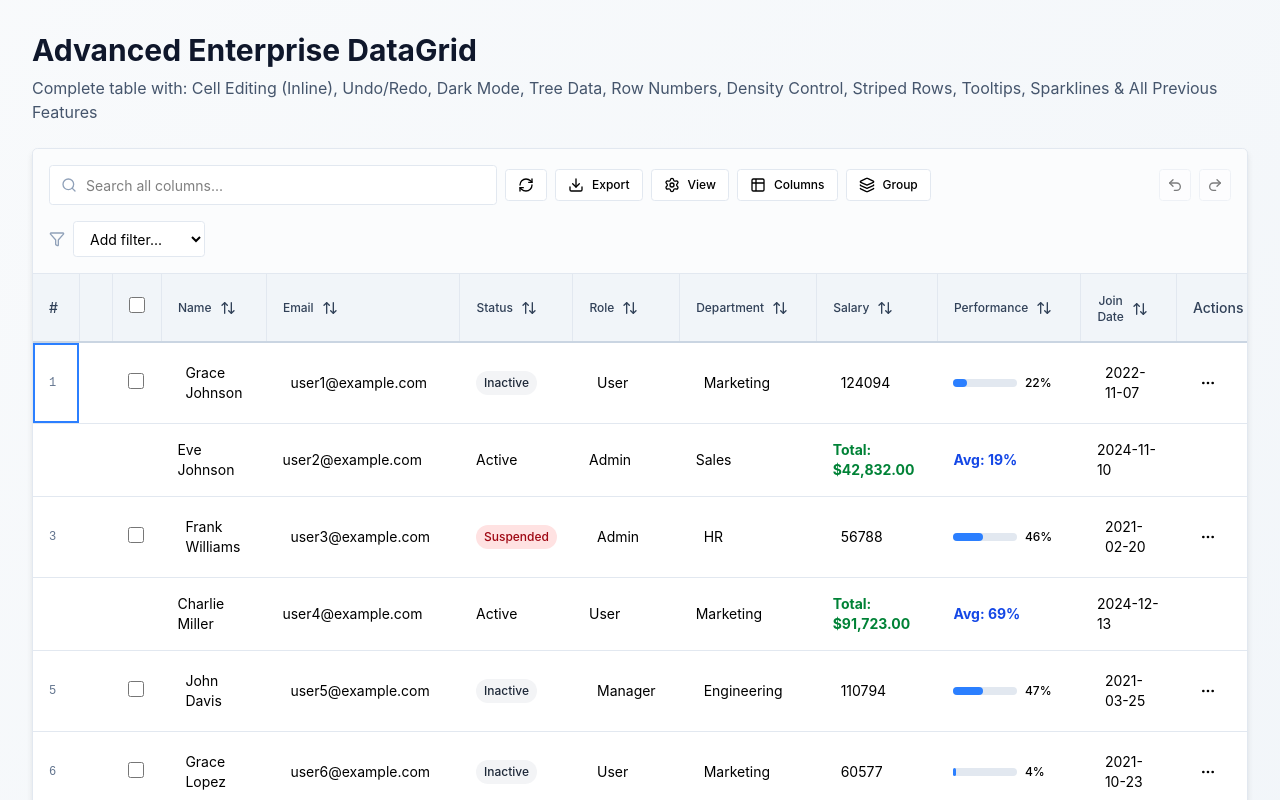
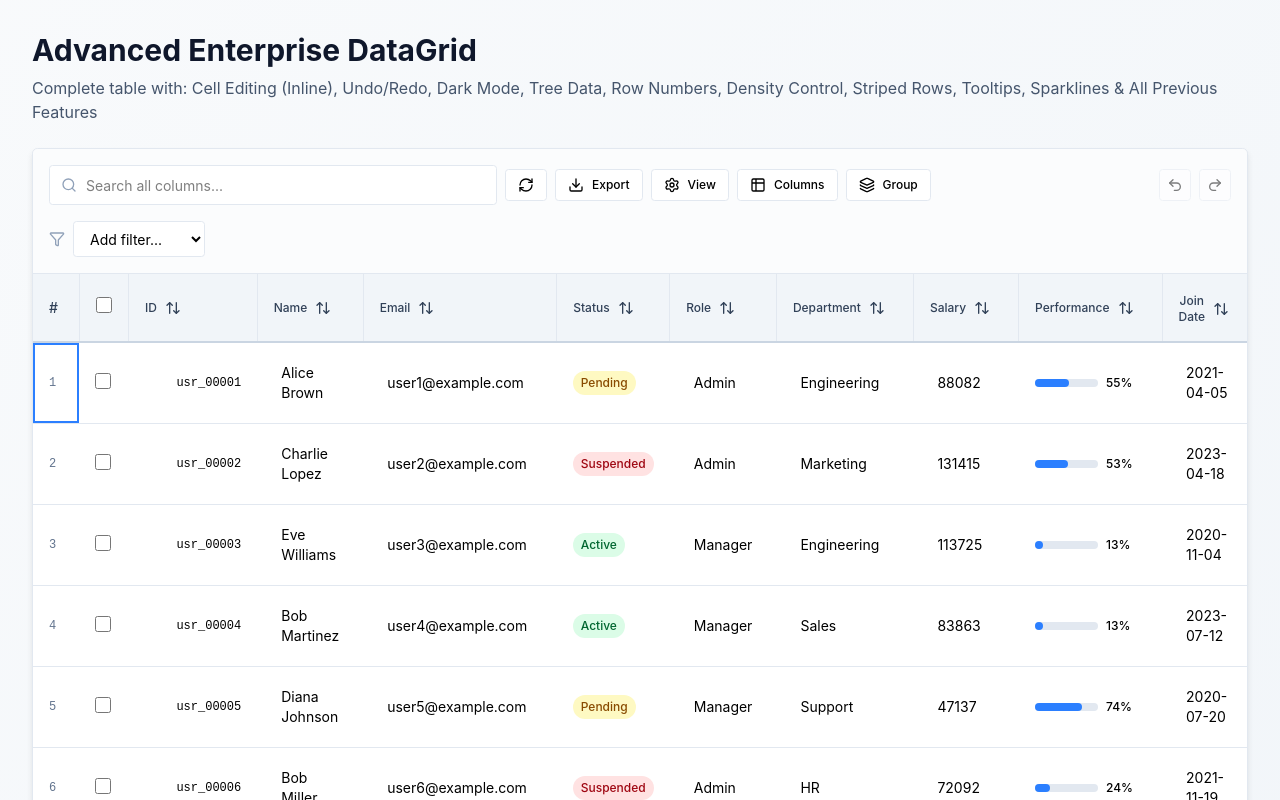
Before and after one commit to 2102ankit/nimbus, a React (Vite) app: page / in a window 1280 px wide. Shown: the top 800 px of the page. Built offline with nearby package versions, Linux system fonts and the light colour scheme.

Commit message:
v4: Fixes & features

```diff
--- a/src/Table.jsx
+++ b/src/Table.jsx
@@ -48,21 +48,32 @@ import {
   X
 } from "lucide-react";
 import { AnimatePresence, motion } from "motion/react";
-import React from "react";
+import {
+  Children,
+  cloneElement,
+  createContext,
+  forwardRef,
+  Fragment,
+  useContext,
+  useEffect,
+  useMemo,
+  useRef,
+  useState,
+} from "react";
 
 // ============ THEME CONTEXT ============
-const ThemeContext = React.createContext();
+const ThemeContext = createContext();
 
 const useTheme = () => {
-  const context = React.useContext(ThemeContext);
+  const context = useContext(ThemeContext);
   if (!context) throw new Error("useTheme must be used within ThemeProvider");
   return context;
 };
 
 const ThemeProvider = ({ children }) => {
-  const [isDark, setIsDark] = React.useState(false);
-  const [density, setDensity] = React.useState("normal"); // compact, normal, comfortable
-  const [stripedRows, setStripedRows] = React.useState(false);
+  const [isDark, setIsDark] = useState(false);
+  const [density, setDensity] = useState("normal"); // compact, normal, comfortable
+  const [stripedRows, setStripedRows] = useState(false);
 
   const toggleDark = () => setIsDark(!isDark);
   const toggleStripes = () => setStripedRows(!stripedRows);
@@ -85,8 +96,8 @@ const ThemeProvider = ({ children }) => {
 
 // ============ EDIT HISTORY ============
 const useEditHistory = () => {
-  const [history, setHistory] = React.useState([]);
-  const [currentIndex, setCurrentIndex] = React.useState(-1);
+  const [history, setHistory] = useState([]);
+  const [currentIndex, setCurrentIndex] = useState(-1);
 
   const addEdit = (edit) => {
     const newHistory = history.slice(0, currentIndex + 1);
@@ -152,8 +163,7 @@ const Button = ({
   );
 };
 
-const Input = React.forwardRef(
-  ({ className = "", type = "text", ...props }, ref) => {
+const Input = forwardRef(({ className = "", type = "text", ...props }, ref) => {
   const { isDark } = useTheme();
   return (
     <input
@@ -167,12 +177,11 @@ const Input = React.forwardRef(
       {...props}
     />
   );
-  }
-);
+});
 
 const Checkbox = ({ checked, onCheckedChange, indeterminate, ...props }) => {
-  const ref = React.useRef(null);
-  React.useEffect(() => {
+  const ref = useRef(null);
+  useEffect(() => {
     if (ref.current) ref.current.indeterminate = indeterminate;
   }, [indeterminate]);
   return (
@@ -188,9 +197,9 @@ const Checkbox = ({ checked, onCheckedChange, indeterminate, ...props }) => {
 };
 
 const Dropdown = ({ children }) => {
-  const [open, setOpen] = React.useState(false);
-  const ref = React.useRef(null);
-  React.useEffect(() => {
+  const [open, setOpen] = useState(false);
+  const ref = useRef(null);
+  useEffect(() => {
     const handleClickOutside = (e) => {
       if (ref.current && !ref.current.contains(e.target)) setOpen(false);
     };
@@ -199,15 +208,15 @@ const Dropdown = ({ children }) => {
   }, [open]);
   return (
     <div ref={ref} className="relative">
-      {React.Children.map(children, (child) =>
-        React.cloneElement(child, { open, setOpen })
+      {Children.map(children, (child) =>
+        cloneElement(child, { open, setOpen })
       )}
     </div>
   );
 };
 
 const DropdownTrigger = ({ children, open, setOpen }) =>
-  React.cloneElement(children, {
+  cloneElement(children, {
     onClick: (e) => {
       e.stopPropagation();
       setOpen(!open);
@@ -255,10 +264,10 @@ const DropdownSeparator = () => {
 
 // ============ CELL EDITORS ============
 const TextEditor = ({ value, onChange, onComplete }) => {
-  const [val, setVal] = React.useState(value);
-  const ref = React.useRef(null);
-
-  React.useEffect(() => {
+  const [val, setVal] = useState(value);
+  const ref = useRef(null);
+
+  useEffect(() => {
     ref.current?.focus();
     ref.current?.select();
   }, []);
@@ -288,10 +297,10 @@ const TextEditor = ({ value, onChange, onComplete }) => {
 };
 
 const NumberEditor = ({ value, onChange, onComplete }) => {
-  const [val, setVal] = React.useState(value);
-  const ref = React.useRef(null);
-
-  React.useEffect(() => {
+  const [val, setVal] = useState(value);
+  const ref = useRef(null);
+
+  useEffect(() => {
     ref.current?.focus();
     ref.current?.select();
   }, []);
@@ -322,9 +331,9 @@ const NumberEditor = ({ value, onChange, onComplete }) => {
 };
 
 const SelectEditor = ({ value, options, onChange, onComplete }) => {
-  const ref = React.useRef(null);
-
-  React.useEffect(() => {
+  const ref = useRef(null);
+
+  useEffect(() => {
     ref.current?.focus();
   }, []);
 
@@ -351,10 +360,10 @@ const SelectEditor = ({ value, options, onChange, onComplete }) => {
 };
 
 const DateEditor = ({ value, onChange, onComplete }) => {
-  const [val, setVal] = React.useState(value);
-  const ref = React.useRef(null);
-
-  React.useEffect(() => {
+  const [val, setVal] = useState(value);
+  const ref = useRef(null);
+
+  useEffect(() => {
     ref.current?.focus();
   }, []);
 
@@ -392,8 +401,8 @@ const EditableCell = ({
   editorType = "text",
   options = [],
 }) => {
-  const [isEditing, setIsEditing] = React.useState(false);
-  const [cellValue, setCellValue] = React.useState(value);
+  const [isEditing, setIsEditing] = useState(false);
+  const [cellValue, setCellValue] = useState(value);
 
   const handleComplete = () => setIsEditing(false);
 
@@ -527,9 +536,9 @@ const EnhancedToolbar = ({
     stripedRows,
     toggleStripes,
   } = useTheme();
-  const [filterColumn, setFilterColumn] = React.useState("");
-  const [filterValue, setFilterValue] = React.useState("");
-  const [searchTimeout, setSearchTimeout] = React.useState(null);
+  const [filterColumn, setFilterColumn] = useState("");
+  const [filterValue, setFilterValue] = useState("");
+  const [searchTimeout, setSearchTimeout] = useState(null);
 
   const filterableColumns = columns.filter(
     (c) => c.enableColumnFilter !== false
@@ -553,7 +562,7 @@ const EnhancedToolbar = ({
     const rows = table.getFilteredRowModel().rows.map((r) => r.original);
     const cols = table
       .getVisibleLeafColumns()
-      .filter((c) => !["select", "actions", "expand", "rowNum"].includes(c.id));
+      .filter((c) => !["select", "actions", "rowNum"].includes(c.id));
     onExport(format, rows, cols);
   };
 
@@ -713,7 +722,7 @@ const EnhancedToolbar = ({
               .filter(
                 (c) =>
                   c.enableGrouping !== false &&
-                  !["select", "actions", "expand", "rowNum"].includes(c.id)
+                  !["select", "actions", "rowNum", "id"].includes(c.id)
               )
               .map((col) => {
                 const isGrouped = table.getState().grouping.includes(col.id);
@@ -1150,35 +1159,35 @@ const generateData = () => {
       .toISOString()
       .split("T")[0],
     performance: Math.floor(Math.random() * 100),
-    subRows:
-      Math.random() > 0.7
-        ? Array.from({ length: Math.floor(Math.random() * 3) + 1 }, (_, j) => ({
-            id: `usr_${String(i + 1).padStart(5, "0")}_${j}`,
-            name: `Sub ${first[Math.floor(Math.random() * first.length)]}`,
-            email: `sub${i + 1}_${j}@example.com`,
-            status: statuses[Math.floor(Math.random() * statuses.length)],
-            role: roles[Math.floor(Math.random() * roles.length)],
-            department: depts[Math.floor(Math.random() * depts.length)],
-            salary: Math.floor(Math.random() * 50000) + 30000,
-            joinDate: new Date(
-              2021 + Math.floor(Math.random() * 4),
-              Math.floor(Math.random() * 12),
-              Math.floor(Math.random() * 28)
-            )
-              .toISOString()
-              .split("T")[0],
-            performance: Math.floor(Math.random() * 100),
-          }))
-        : undefined,
+    // subRows:
+    //   Math.random() > 0.7
+    //     ? Array.from({ length: Math.floor(Math.random() * 3) + 1 }, (_, j) => ({
+    //         id: `usr_${String(i + 1).padStart(5, "0")}_${j}`,
+    //         name: `Sub ${first[Math.floor(Math.random() * first.length)]}`,
+    //         email: `sub${i + 1}_${j}@example.com`,
+    //         status: statuses[Math.floor(Math.random() * statuses.length)],
+    //         role: roles[Math.floor(Math.random() * roles.length)],
+    //         department: depts[Math.floor(Math.random() * depts.length)],
+    //         salary: Math.floor(Math.random() * 50000) + 30000,
+    //         joinDate: new Date(
+    //           2021 + Math.floor(Math.random() * 4),
+    //           Math.floor(Math.random() * 12),
+    //           Math.floor(Math.random() * 28)
+    //         )
+    //           .toISOString()
+    //           .split("T")[0],
+    //         performance: Math.floor(Math.random() * 100),
+    //       }))
+    //     : undefined,
   }));
 };
 
 // ============ MAIN COMPONENT ============
 function CompleteDataGrid() {
   const { isDark, density, stripedRows } = useTheme();
-  const [data, setData] = React.useState([]);
-  const [loading, setLoading] = React.useState(true);
-  const [globalFilter, setGlobalFilter] = React.useState("");
+  const [data, setData] = useState([]);
+  const [loading, setLoading] = useState(true);
+  const [globalFilter, setGlobalFilter] = useState("");
   const editHistory = useEditHistory();
 
   // Load preferences
@@ -1207,7 +1216,7 @@ function CompleteDataGrid() {
     }
   };
 
-  const [prefs, setPrefs] = React.useState(loadPrefs);
+  const [prefs, setPrefs] = useState(loadPrefs);
 
   const savePrefs = (newPrefs) => {
     const merged = { ...prefs, ...newPrefs };
@@ -1223,7 +1232,7 @@ function CompleteDataGrid() {
     }, 1000);
   };
 
-  React.useEffect(() => {
+  useEffect(() => {
     loadData();
   }, []);
 
@@ -1244,7 +1253,7 @@ function CompleteDataGrid() {
     );
   };
 
-  const columns = React.useMemo(
+  const columns = useMemo(
     () => [
       {
         id: "rowNum",
@@ -1258,28 +1267,8 @@ function CompleteDataGrid() {
         enableSorting: false,
         enableHiding: false,
         enableResizing: false,
-      },
-      {
-        id: "expand",
-        header: "",
-        cell: ({ row }) =>
-          row.getCanExpand() ? (
-            <button
-            onClick={() => row.toggleExpanded()}
-            className="p-1 hover:bg-slate-100 rounded"
-            >
-              {console.log(row)}
-              {row.getIsExpanded() ? (
-                <ChevronDown className="h-4 w-4" />
-              ) : (
-                <ChevronRightIcon className="h-4 w-4" />
-              )}
-            </button>
-          ) : null,
-        size: 50,
-        enableSorting: false,
-        enableHiding: false,
-        enableResizing: false,
+        enableGrouping: false,
+        enableColumnFilter: false,
       },
       {
         id: "select",
@@ -1300,6 +1289,35 @@ function CompleteDataGrid() {
         enableSorting: false,
         enableHiding: false,
         enableResizing: false,
+        enableGrouping: false,
+        enableColumnFilter: false,
+      },
+      {
+        accessorKey: "id",
+        id: "id",
+        header: "ID",
+        cell: ({ row, getValue }) => (
+          <div className="flex items-center gap-2">
+            {row.getCanExpand() ? (
+              <button
+                onClick={() => row.toggleExpanded()}
+                className="p-1 hover:bg-slate-100 dark:hover:bg-slate-700 rounded"
+              >
+                {row.getIsExpanded() ? (
+                  <ChevronDown className="h-4 w-4" />
+                ) : (
+                  <ChevronRightIcon className="h-4 w-4" />
+                )}
+              </button>
+            ) : (
+              <div className="w-6" />
+            )}
+            <span className="font-mono text-xs">{getValue()}</span>
+          </div>
+        ),
+        enableColumnFilter: true,
+        size: 150,
+        enableGrouping: false,
       },
       {
         accessorKey: "name",
@@ -1514,32 +1532,34 @@ function CompleteDataGrid() {
         : col.header,
   }));
 
-  const [sorting, setSorting] = React.useState(prefs.sorting);
-  const [columnFilters, setColumnFilters] = React.useState([]);
-  const [columnVisibility, setColumnVisibility] = React.useState(
+  const [sorting, setSorting] = useState(prefs.sorting);
+  const [columnFilters, setColumnFilters] = useState([]);
+  const [columnVisibility, setColumnVisibility] = useState(
     prefs.columnVisibility
   );
-  const [rowSelection, setRowSelection] = React.useState({});
-  const [columnOrder, setColumnOrder] = React.useState(prefs.columnOrder);
-  const [columnSizing, setColumnSizing] = React.useState(prefs.columnSizing);
-  const [columnPinning, setColumnPinning] = React.useState(prefs.columnPinning);
-  const [expanded, setExpanded] = React.useState({});
-  const [grouping, setGrouping] = React.useState([]);
+  const [rowSelection, setRowSelection] = useState({});
+  const [columnOrder, setColumnOrder] = useState(prefs.columnOrder);
+  const [columnSizing, setColumnSizing] = useState(prefs.columnSizing);
+  const [columnPinning, setColumnPinning] = useState(prefs.columnPinning);
+  const [expanded, setExpanded] = useState({});
+  const [grouping, setGrouping] = useState([]);
+
+  console.log(grouping);
 
   // Auto-save preferences
-  React.useEffect(() => {
+  useEffect(() => {
     savePrefs({ sorting });
   }, [sorting]);
-  React.useEffect(() => {
+  useEffect(() => {
     savePrefs({ columnVisibility });
   }, [columnVisibility]);
-  React.useEffect(() => {
+  useEffect(() => {
     savePrefs({ columnOrder });
   }, [columnOrder]);
-  React.useEffect(() => {
+  useEffect(() => {
     savePrefs({ columnSizing });
   }, [columnSizing]);
-  React.useEffect(() => {
+  useEffect(() => {
     savePrefs({ columnPinning });
   }, [columnPinning]);
 
@@ -1596,9 +1616,9 @@ function CompleteDataGrid() {
   });
 
   // Keyboard navigation
-  const [focusedCell, setFocusedCell] = React.useState({ row: 0, col: 0 });
-
-  React.useEffect(() => {
+  const [focusedCell, setFocusedCell] = useState({ row: 0, col: 0 });
+
+  useEffect(() => {
     const handleKeyDown = (e) => {
       const rows = table.getRowModel().rows;
       const columns = table.getVisibleLeafColumns();
@@ -1873,6 +1893,7 @@ function CompleteDataGrid() {
                 <tbody>
                   <AnimatePresence mode="popLayout">
                     {table.getRowModel().rows.map((row, idx) => {
+                      console.log(row);
                       const isGrouped = row.getIsGrouped();
                       const isStriped = stripedRows && idx % 2 === 1;
 
@@ -1929,6 +1950,55 @@ function CompleteDataGrid() {
                                   ({row.subRows.length}{" "}
                                   {row.subRows.length === 1 ? "item" : "items"})
                                 </span>
+
+                                {/* Show aggregations for grouped rows */}
+                                <div className="ml-auto flex gap-4 text-xs">
+                                  {row.subRows.length > 0 && (
+                                    <>
+                                      <span
+                                        className={
+                                          isDark
+                                            ? "text-green-400"
+                                            : "text-green-700"
+                                        }
+                                      >
+                                        Total Salary:{" "}
+                                        <strong>
+                                          {new Intl.NumberFormat("en-US", {
+                                            style: "currency",
+                                            currency: "USD",
+                                          }).format(
+                                            row.subRows.reduce(
+                                              (sum, r) =>
+                                                sum + (r.original.salary || 0),
+                                              0
+                                            )
+                                          )}
+                                        </strong>
+                                      </span>
+                                      <span
+                                        className={
+                                          isDark
+                                            ? "text-blue-400"
+                                            : "text-blue-700"
+                                        }
+                                      >
+                                        Avg Performance:{" "}
+                                        <strong>
+                                          {Math.round(
+                                            row.subRows.reduce(
+                                              (sum, r) =>
+                                                sum +
+                                                (r.original.performance || 0),
+                                              0
+                                            ) / row.subRows.length
+                                          )}
+                                          %
+                                        </strong>
+                                      </span>
+                                    </>
+                                  )}
+                                </div>
                               </div>
                             </td>
                           </motion.tr>
@@ -1936,7 +2006,7 @@ function CompleteDataGrid() {
                       }
 
                       return (
-                        <React.Fragment key={row.id}>
+                        <Fragment key={row.id}>
                           <motion.tr
                             initial={{ opacity: 0, y: -10 }}
                             animate={{ opacity: 1, y: 0 }}
@@ -2163,7 +2233,7 @@ function CompleteDataGrid() {
                               </td>
                             </motion.tr>
                           )}
-                        </React.Fragment>
+                        </Fragment>
                       );
                     })}
                   </AnimatePresence>
@@ -2399,6 +2469,17 @@ function CompleteDataGrid() {
             Performance Sparklines, Status Badges, Keyboard Navigation, Status
             Bar, Auto-Save Preferences
           </div>
+          <div
+            className={`mt-2 p-2 rounded text-xs ${
+              isDark ? "bg-slate-800 text-slate-300" : "bg-white text-slate-700"
+            }`}
+          >
+            <strong>💡 Tip:</strong> When you use the "Group" button to group by
+            a column (like Department or Status), the table shows group summary
+            rows with aggregated totals. Click the expand icon on group rows to
+            see individual items. Clear grouping to see all rows with edit
+            options. The ID column now includes the expand/collapse button!
+          </div>
         </div>
       </div>
     </div>
```
Lines whose indentation alone changed are shown as unchanged.
